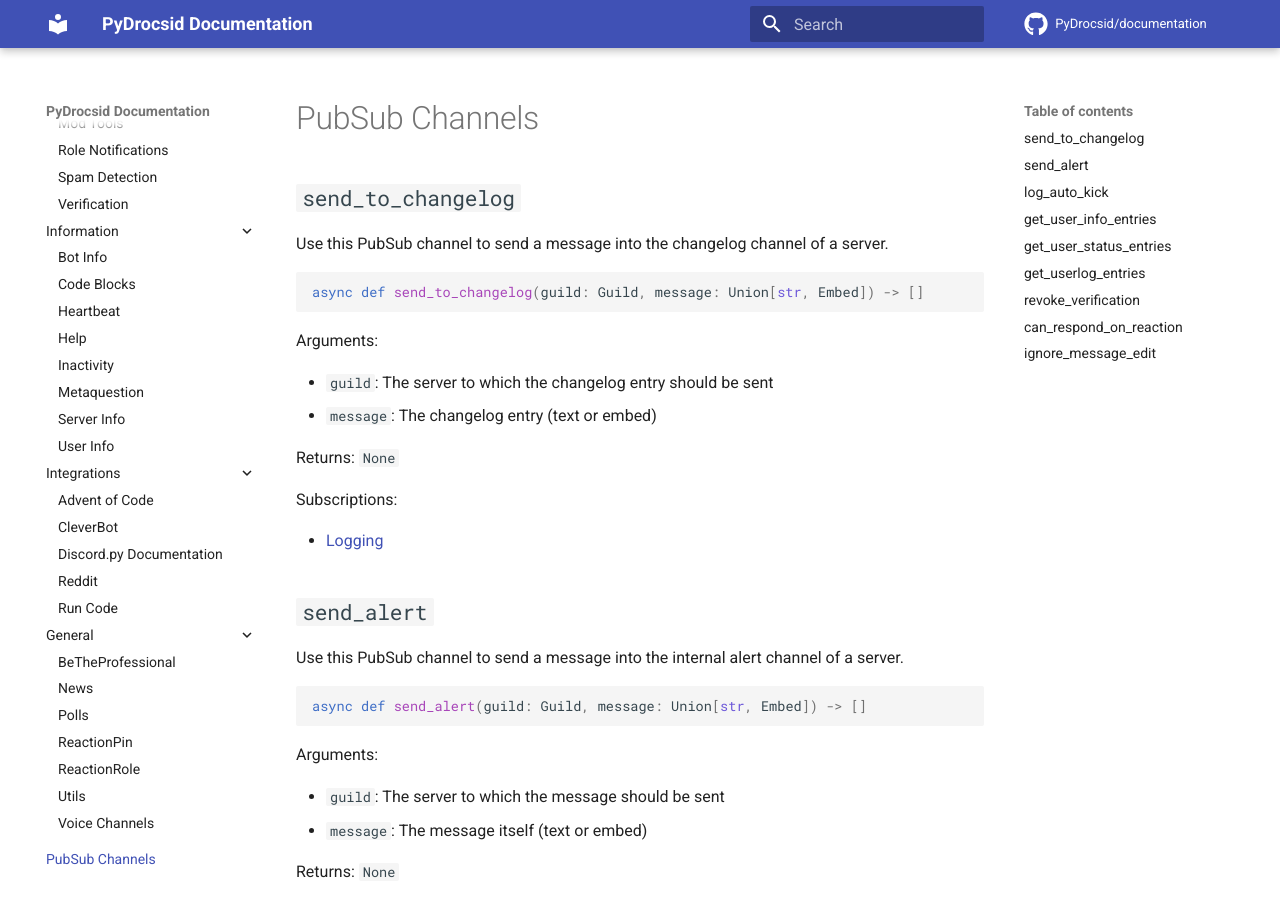
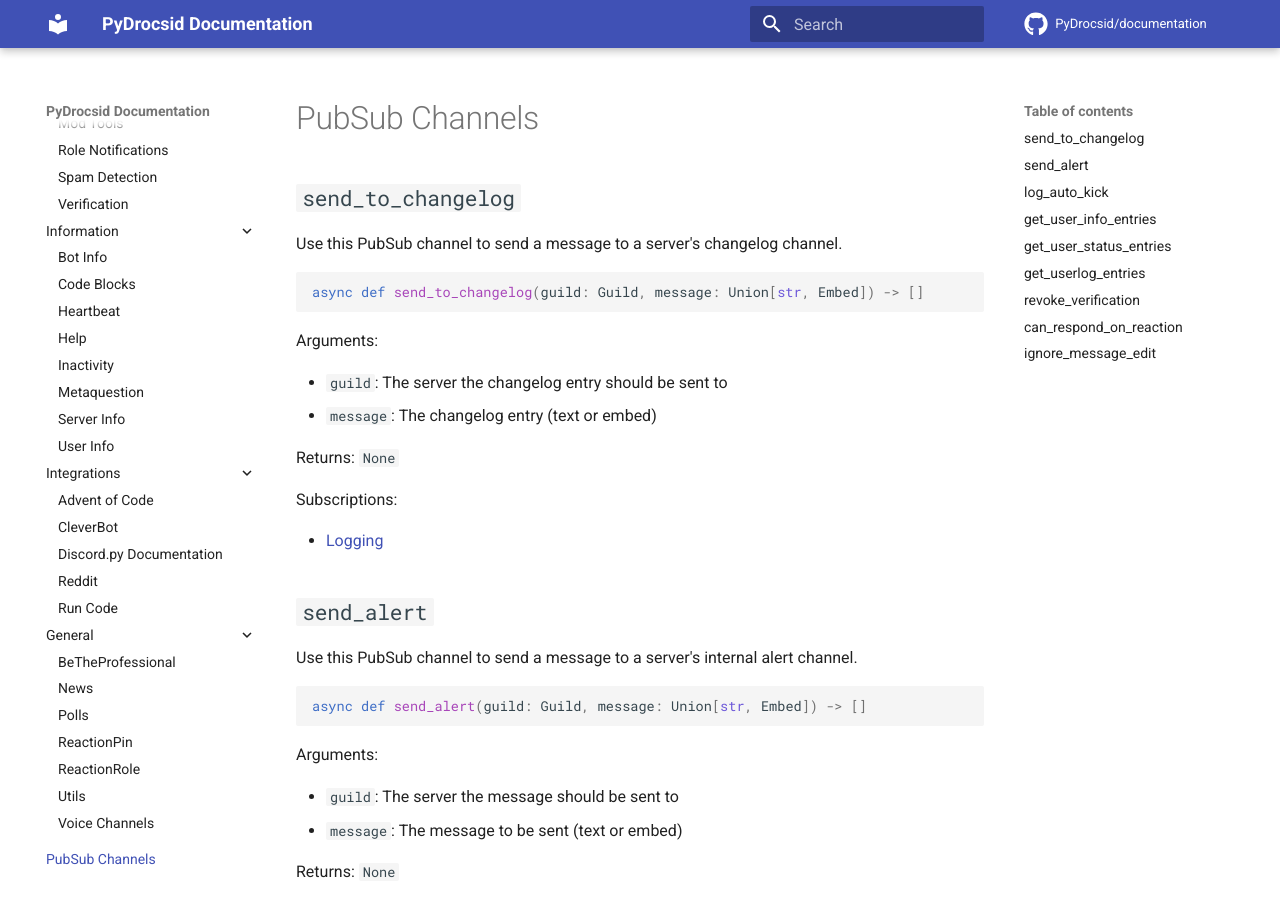
Before and after one commit to PyDrocsid/documentation, an MkDocs documentation site: the page built from docs/pubsub.md, in a window 1280 px wide and 900 px high. Built offline with MkDocs 1.6.1 and Material for MkDocs 9.7.7, drawn with Linux system fonts in a browser that asks for light colours; comment, search, counter and statistics services are not loaded; some of the changed text lies outside the part shown.

Commit message:
Apply suggestions from code review
Co-authored-by: Anorak <32487760+4norak@users.noreply.github.com>

````diff
--- a/docs/pubsub.md
+++ b/docs/pubsub.md
@@ -1,7 +1,7 @@
 # PubSub Channels
 
 ## `send_to_changelog`
-Use this PubSub channel to send a message into the changelog channel of a server.
+Use this PubSub channel to send a message to a server's changelog channel.
 
 ```python
 async def send_to_changelog(guild: Guild, message: Union[str, Embed]) -> []
@@ -9,7 +9,7 @@
 
 Arguments:
 
-- `guild`: The server to which the changelog entry should be sent
+- `guild`: The server the changelog entry should be sent to
 - `message`: The changelog entry (text or embed)
 
 Returns: `None`
@@ -20,7 +20,7 @@
 
 
 ## `send_alert`
-Use this PubSub channel to send a message into the internal alert channel of a server.
+Use this PubSub channel to send a message to a server's internal alert channel.
 
 ```python
 async def send_alert(guild: Guild, message: Union[str, Embed]) -> []
@@ -28,8 +28,8 @@
 
 Arguments:
 
-- `guild`: The server to which the message should be sent
-- `message`: The message itself (text or embed)
+- `guild`: The server the message should be sent to
+- `message`: The message to be sent (text or embed)
 
 Returns: `None`
 
@@ -113,7 +113,7 @@
 
 
 ## `revoke_verification`
-Use this PubSub channel to revoke verification of a member.
+Use this PubSub channel to revoke a member's verification.
 
 ```python
 async def revoke_verification(member: Member) -> []
@@ -141,7 +141,7 @@
 
 - `channel`: The text channel
 
-Returns: `True` if it is ok to send a message into this channel, otherwise `False`
+Returns: `True` if it is ok to send a message into this channel, `False` otherwise
 
 Subscriptions:
 
````
